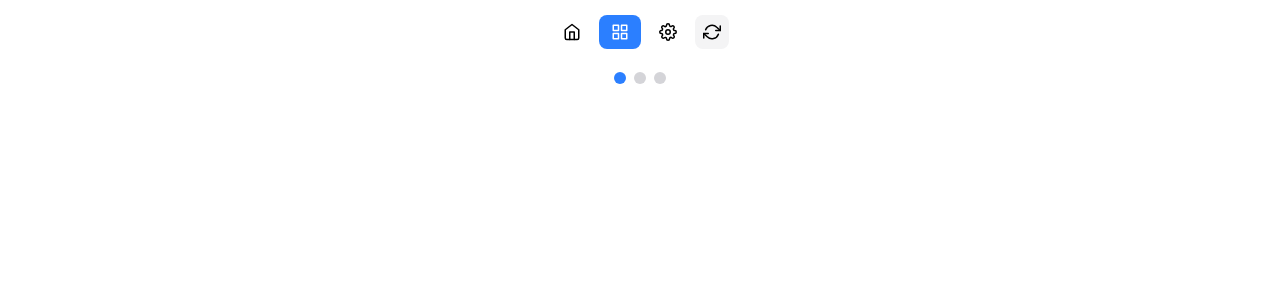
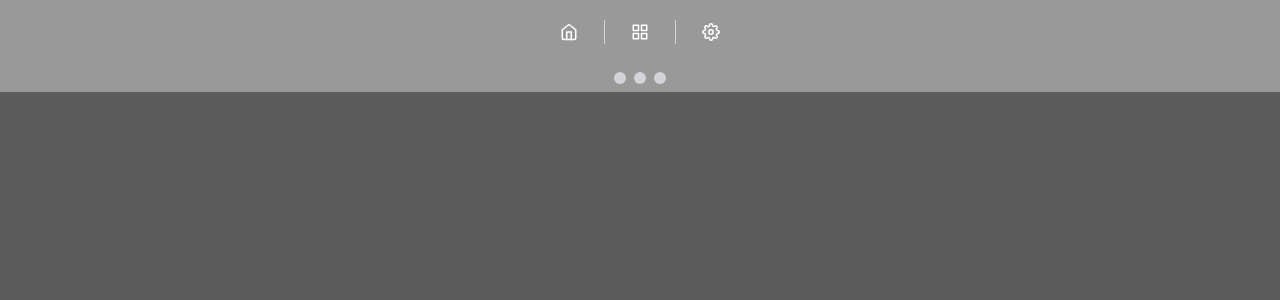
Before and after one commit to klabacher/FancyDashboard, a React (Vite) app: page / in a window 1280 px wide. Shown: the top 300 px of the page. Built offline with nearby package versions, Linux system fonts and the light colour scheme.

Commit message:
feat: Update Dashboard and BentoGrid components with new background styles and improved header button accessibility

```diff
--- a/src/Pages/Dashboard.tsx
+++ b/src/Pages/Dashboard.tsx
@@ -260,10 +260,11 @@ export default function Dashboard() {
   };
 
   return (
-    <div className="min-h-screen w-full bg-transparent">
+    <div className="min-h-screen w-full bg-black/40">
       <Header shuffleWidgets={shuffleWidgets} />
 
-      <main className="bg-transparent p-1">
+      <main className="min-h-screen w-full bg-black/40 p-1">
+        {/* TODO: Add settings to add or not backgound and etc */}
         <ComponentFactory items={widgets} validateProps={true} />
       </main>
     </div>
--- a/src/components/BentoGrid.tsx
+++ b/src/components/BentoGrid.tsx
@@ -31,7 +31,7 @@ export const BentoGrid = ({ children, className }: BentoGridProps) => {
         // - Desktop: 4 colunas (padrão Bento moderno)
         // - auto-rows: Define a altura base de cada 'bloco' (ex: 140px)
         // - dense: A MAGIA. Faz itens pequenos subirem para preencher buracos.
-        "grid grid-cols-1 sm:grid-cols-2 lg:grid-cols-4 gap-4 max-w-7xl mx-auto",
+        "grid grid-cols-1 sm:grid-cols-2 lg:grid-cols-4 gap-4 max-w-screen max-h-screen mx-auto",
         "auto-rows-[160px]", // Altura fixa da "célula". Ajuste conforme seu design.
         "grid-flow-row-dense",
         className
@@ -123,7 +123,7 @@ export const BentoItem = ({
 
 // -------------------- Factory & Registry --------------------
 
-export type ComponentType = "text" | "textarea" | "image" | "graph" | string;
+export type ComponentType = "text" | "textarea" | "image" | "graph" | "icon-app" | string;
 
 export type WidgetDescriptor<T = any> = {
   id: string | number;
--- a/src/components/BentoGridHeader.tsx
+++ b/src/components/BentoGridHeader.tsx
@@ -6,11 +6,17 @@ function Pager() {
     return (
         <div className="flex justify-center items-center py-2">
             <div className="flex space-x-2">
-                <button className="w-3 h-3 rounded-full bg-blue-500"></button>
-                <button className="w-3 h-3 rounded-full bg-zinc-300 dark:bg-zinc-600"></button>
-                <button className="w-3 h-3 rounded-full bg-zinc-300 dark:bg-zinc-600"></button>
+                <button className="w-3 h-3 rounded-full bg-zinc-300 aria-selected:bg-zinc-950"></button>
+                <button className="w-3 h-3 rounded-full bg-zinc-300 aria-selected:bg-zinc-950"></button>
+                <button className="w-3 h-3 rounded-full bg-zinc-300 aria-selected:bg-zinc-950"></button>
             </div>
         </div>
+    )
+}
+
+function Separator() {
+    return (
+        <div className="w-px h-6 bg-zinc-300 dark:bg-zinc-700 mx-2" />
     )
 }
 
@@ -18,54 +24,56 @@ export default function BentoGridHeader(
     { shuffleWidgets }: { shuffleWidgets: () => void }
 ) {
     return (
-        <header className="sticky top-0 z-50 backdrop-blur-sm bg-transparent">
-            <div className="max-w-7xl mx-auto px-4 sm:px-6 lg:px-8">
+        <header className="sticky w-auto h-auto top-0 z-50">
+            <div className="w-auto h-auto mx-auto px-4 sm:px-6 lg:px-8">
                 <div className="flex justify-center items-center h-16 gap-1.5">
                     {/* Navigation */}
                     <nav className="flex items-center gap-1.5">
                         <motion.button
                             whileHover={{ scale: 1.05 }}
                             whileTap={{ scale: 0.95 }}
-                            className="flex items-center gap-2 px-3 py-2 rounded-lg hover:bg-zinc-100 dark:hover:bg-zinc-800 transition-colors"
+                            className="flex items-center text-white gap-2 px-3 py-2 rounded-lg hover:bg-zinc-100 dark:hover:bg-zinc-800 transition-colors"
                         >
                             <FiHome size={18} />
                         </motion.button>
+                        <Separator />
                         <motion.button
                             whileHover={{ scale: 1.05 }}
                             whileTap={{ scale: 0.95 }}
-                            className="flex items-center gap-2 px-3 py-2 rounded-lg bg-blue-500 text-white transition-colors"
+                            className="flex items-center text-white gap-2 px-3 py-2 rounded-lg hover:bg-zinc-100 dark:hover:bg-zinc-800 transition-colors"
                         >
                             <FiGrid size={18} />
                         </motion.button>
+                        <Separator />
                         <motion.button
                             whileHover={{ scale: 1.05 }}
                             whileTap={{ scale: 0.95 }}
-                            className="flex items-center gap-2 px-3 py-2 rounded-lg hover:bg-zinc-100 dark:hover:bg-zinc-800 transition-colors"
+                            className="flex items-center text-white gap-2 px-3 py-2 rounded-lg hover:bg-zinc-100 dark:hover:bg-zinc-800 transition-colors"
                         >
                             <FiSettings size={18} />
                         </motion.button>
                     </nav>
 
                     {/* Actions */}
-                    <div className="flex items-center gap-3">
+                    {/* <div className="flex items-center gap-3">
                         <motion.button
                             whileHover={{ scale: 1.05, rotate: 180 }}
                             whileTap={{ scale: 0.95 }}
                             onClick={shuffleWidgets}
-                            className="p-2 rounded-lg bg-zinc-100 dark:bg-zinc-800 hover:bg-zinc-200 dark:hover:bg-zinc-700 transition-colors"
+                            className="p-1 rounded-lg bg-zinc-100 dark:bg-zinc-800 hover:bg-zinc-200 dark:hover:bg-zinc-700 transition-colors"
                             title="Reorganizar widgets"
                         >
                             <FiRefreshCw size={18} />
                         </motion.button>
-                        {/* <motion.button
+                        <motion.button
                         whileHover={{ scale: 1.05 }}
                         whileTap={{ scale: 0.95 }}
                         onClick={addWidget}
                         className="px-4 py-2 rounded-lg bg-blue-500 text-white text-sm font-medium hover:bg-blue-600 transition-colors"
                       >
                         <FiSettings size={18} />
-                      </motion.button> */}
-                    </div>
+                      </motion.button>
+                    </div> */}
                 </div>
             </div>
             <Pager />
```
